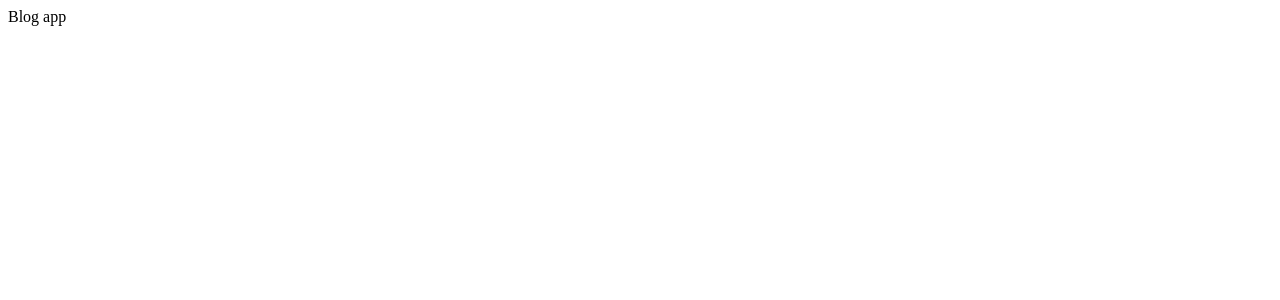
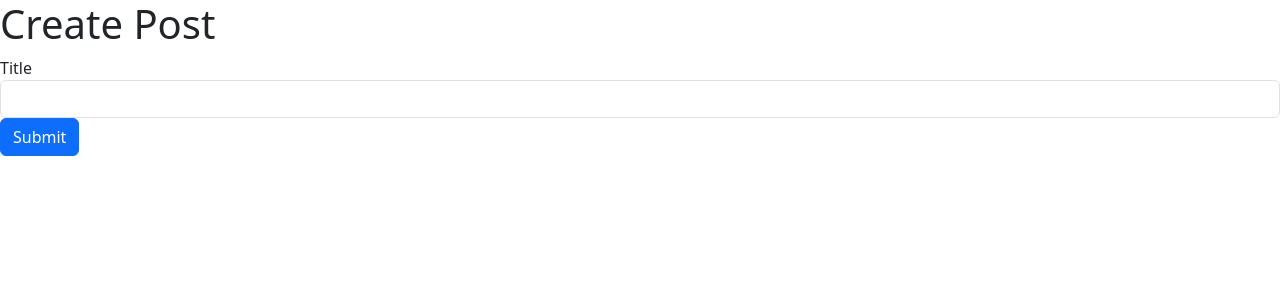
Before and after one commit to cambodianjesuss/blog-client, a React (Create React App) app: page / in a window 1280 px wide. Shown: the top 300 px of the page. Built offline with nearby package versions, Linux system fonts and the light colour scheme.

Commit message:
created PostCreate component and added some bootstrap

```diff
--- a/public/index.html
+++ b/public/index.html
@@ -9,6 +9,7 @@
       name="description"
       content="Web site created using create-react-app"
     />
+    <link href="https://cdn.jsdelivr.net/npm/bootstrap@5.3.2/dist/css/bootstrap.min.css" rel="stylesheet" integrity="sha384-T3c6CoIi6uLrA9TneNEoa7RxnatzjcDSCmG1MXxSR1GAsXEV/Dwwykc2MPK8M2HN" crossorigin="anonymous">
     <link rel="apple-touch-icon" href="%PUBLIC_URL%/logo192.png" />
     <!--
       manifest.json provides metadata used when your web app is installed on a
--- a/src/App.js
+++ b/src/App.js
@@ -1,7 +1,13 @@
 import React from 'react';
+import PostCreate from './PostCreate';
 
 const App = ()=>{
-    return <div>Blog app</div>
+    return (
+        <div>
+            <h1>Create Post</h1>
+            <PostCreate />
+        </div>
+    )
 };
 
 export default App;
--- /dev/null
+++ b/src/PostCreate.js
@@ -0,0 +1,17 @@
+import React from 'react';
+
+const PostCreate = () => {
+    return (
+        <div>
+            <form>
+                <div className='form-group'>
+                    <label>Title</label>
+                    <input className='form-control' />
+                </div>
+                <button className='btn btn-primary'>Submit</button>
+            </form>
+        </div>
+    )
+}
+
+export default PostCreate;
```
